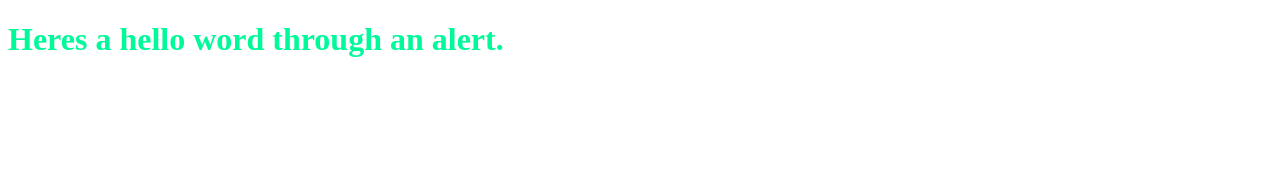
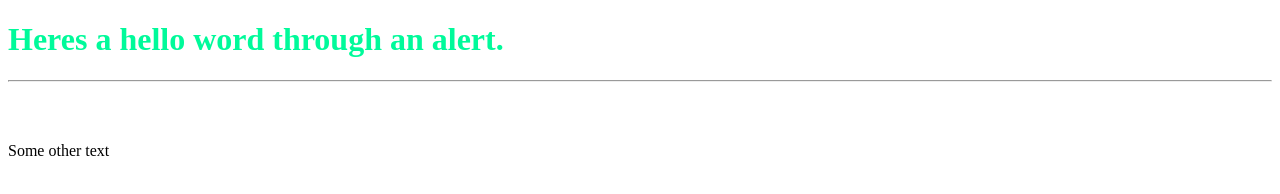
Before and after one commit to Oscale/Unit-5-01-HTML-Css-JS, a plain HTML site: page index.html in a window 1280 px wide. Drawn offline with Linux system fonts and the light colour scheme.

Commit message:
Some Basic html

```diff
--- a/index.html
+++ b/index.html
@@ -9,5 +9,7 @@
  <body>
 	<script src="script.js"></script>
   <h1 id="words"> Heres a hello word through an alert.</h1>
+  <hr><br><br>
+  <p>Some other text</p>
  </body>
 </html>
```
